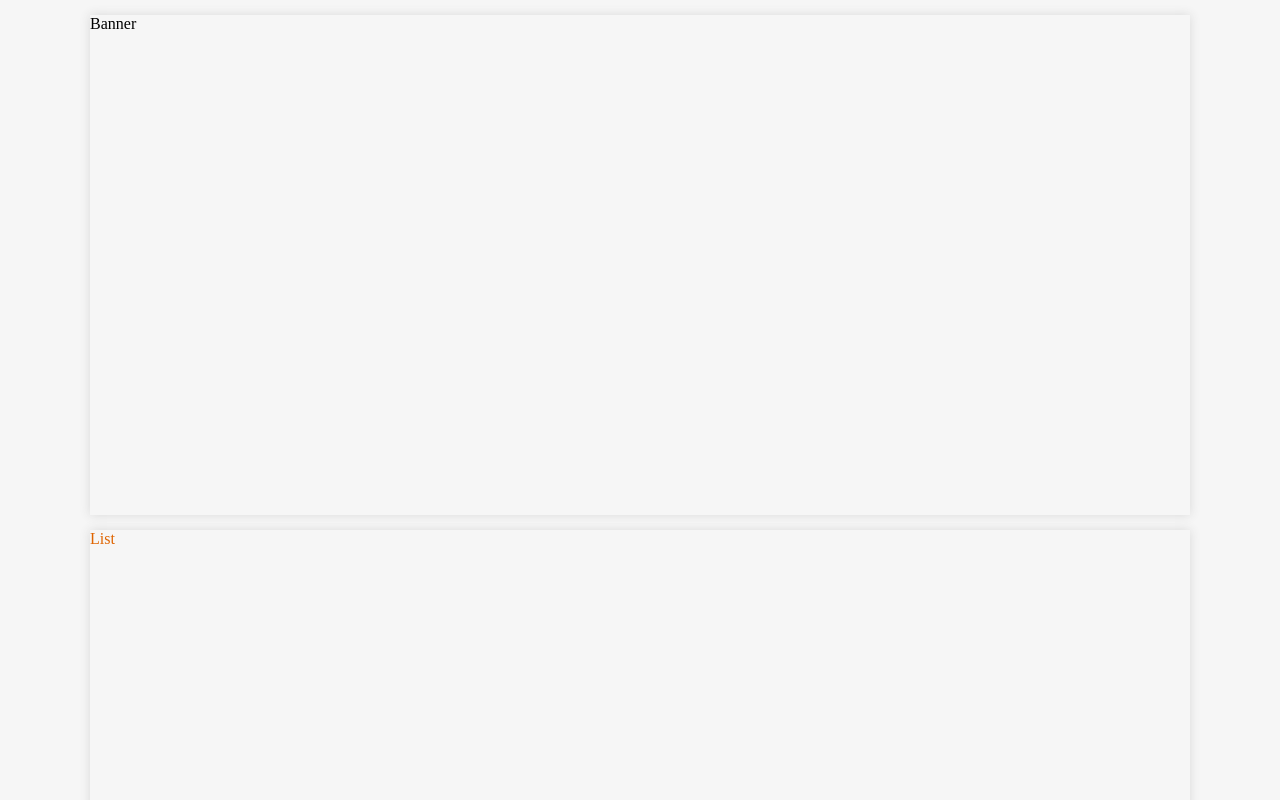
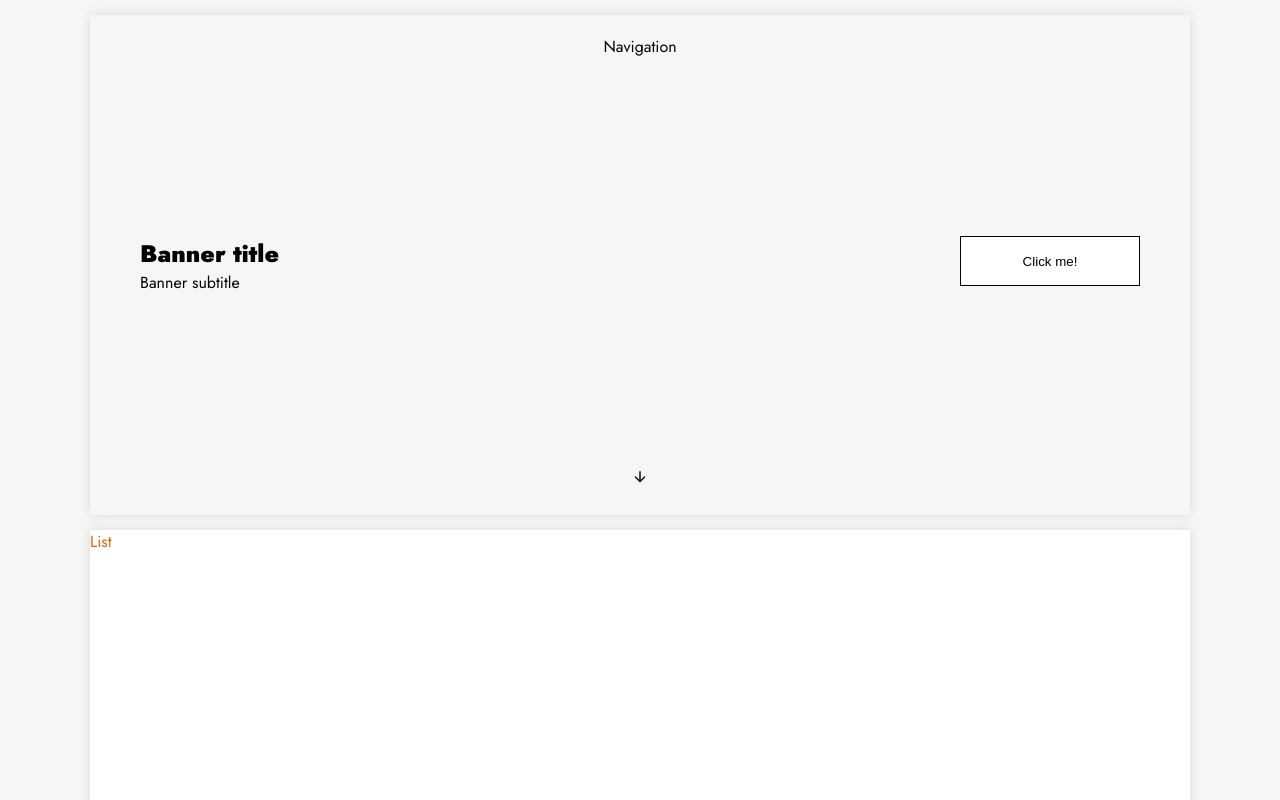
Before and after one commit to lletov/cinema-react, a React (Create React App) app: page / in a window 1280 px wide. Shown: the top 800 px of the page. Built offline with nearby package versions, Linux system fonts and the light colour scheme.

Commit message:
feat: banner frame

```diff
--- a/package.json
+++ b/package.json
@@ -1,5 +1,4 @@
 {
-  "homepage": "https://lletov.github.io/cinema-react",
   "name": "cinema-react",
   "version": "0.1.0",
   "private": true,
@@ -9,13 +8,11 @@
     "@testing-library/user-event": "^13.5.0",
     "react": "^18.2.0",
     "react-dom": "^18.2.0",
-    "react-scripts": "5.0.1",
+    "react-scripts": "^5.0.1",
     "web-vitals": "^2.1.4"
   },
   "scripts": {
     "start": "react-scripts start",
-    "predeploy": "npm run build",
-    "deploy": "gh-pages -d build",
     "build": "react-scripts build",
     "test": "react-scripts test",
     "eject": "react-scripts eject"
--- a/src/components/Banner.js
+++ b/src/components/Banner.js
@@ -4,7 +4,15 @@ export default function Banner() {
   return (
     <div className='content'>
         <div className='banner'>
-            Banner
+            <div className='header'>Navigation</div>
+            <div className='banner-content'>
+              <div>
+                <h2>Banner title</h2>
+                <p>Banner subtitle</p>
+              </div>
+              <button className='banner-button'>Click me!</button>
+            </div>
+            <div className='banner-arrow-down'>&#129131;</div>
         </div>
     </div>
   )
--- a/src/style.css
+++ b/src/style.css
@@ -1,3 +1,6 @@
+@import url('https://fonts.googleapis.com/css2?family=Josefin+Sans:wght@300&family=Jost:wght@300;400;600;900&family=Outfit:wght@500&family=Pixelify+Sans&family=Roboto:wght@300;400;500;700;900&family=Space+Mono&display=swap');
+
+
 * {
     margin: 0;
     padding: 0;
@@ -7,21 +10,76 @@
     --white: #fff;
     --black: #000;
     --accent-color: #df6400;
+    --hover-button-color: #f7f7f7;
     background-color: var(--bg-color);
 }
 
+:root {
+    font-family: 'Jost', sans-serif;
+}
+button {
+    padding: 5px;
+    color: var(--black);
+    border: solid 1px var(--black);
+    background-color: var(--white);
+}
+button:hover {
+    background-color: var(--hover-button-color);
+    cursor: pointer;
+}
+button:active {
+    color: var(--black);
+    background-color: var(--hover-button-color);
+}
+
 .content {
+    background-color: var(--white);
     max-width: 1100px;
     margin: 15px auto;
-    background-color: var(--white);
     box-shadow: 0px 0px 10px var(--shadow-color);
 }
 
 .banner {
+    position: relative;
     height: 500px;
+    display: flex;
+    flex-direction: column;
+    justify-content: center;
+}
+
+.header {
+    position: absolute;
+    left: 50%;
+    top: 20px;
+    transform: translate(-50%, 0);
+}
+
+.banner-content{
+    margin: 0 50px;
+    display: flex;
+    justify-content: space-between;
+}
+
+.banner-button {
+    width: 180px;
+    height: 50px;
+}
+
+.banner-arrow-down {
+    position: absolute;
+    left: 50%;
+    bottom: 40px;
+    text-align: center;
+    transform: translate(-50%, 0);
+    animation: top-down ease-out 0.7s infinite alternate;
+}
+@keyframes top-down {
+  from {height: 2%}
+  to {height: 5%}
 }
 
 .list {
     height: 500px;
     color: var(--accent-color);
+    background-color: inherit;
 }
```
Also changed, not shown: 1 other file (tests, documents, lock files or other folders).
